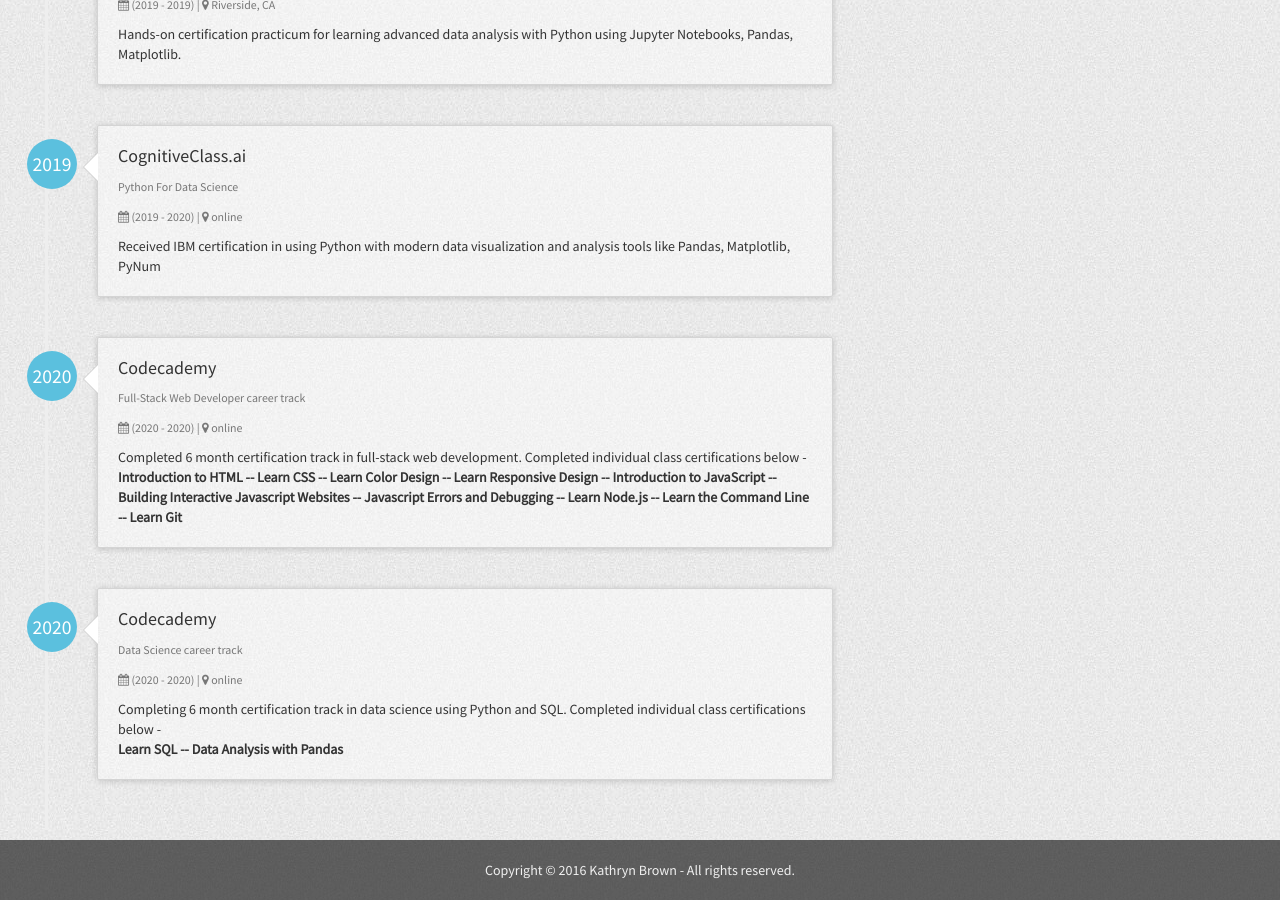
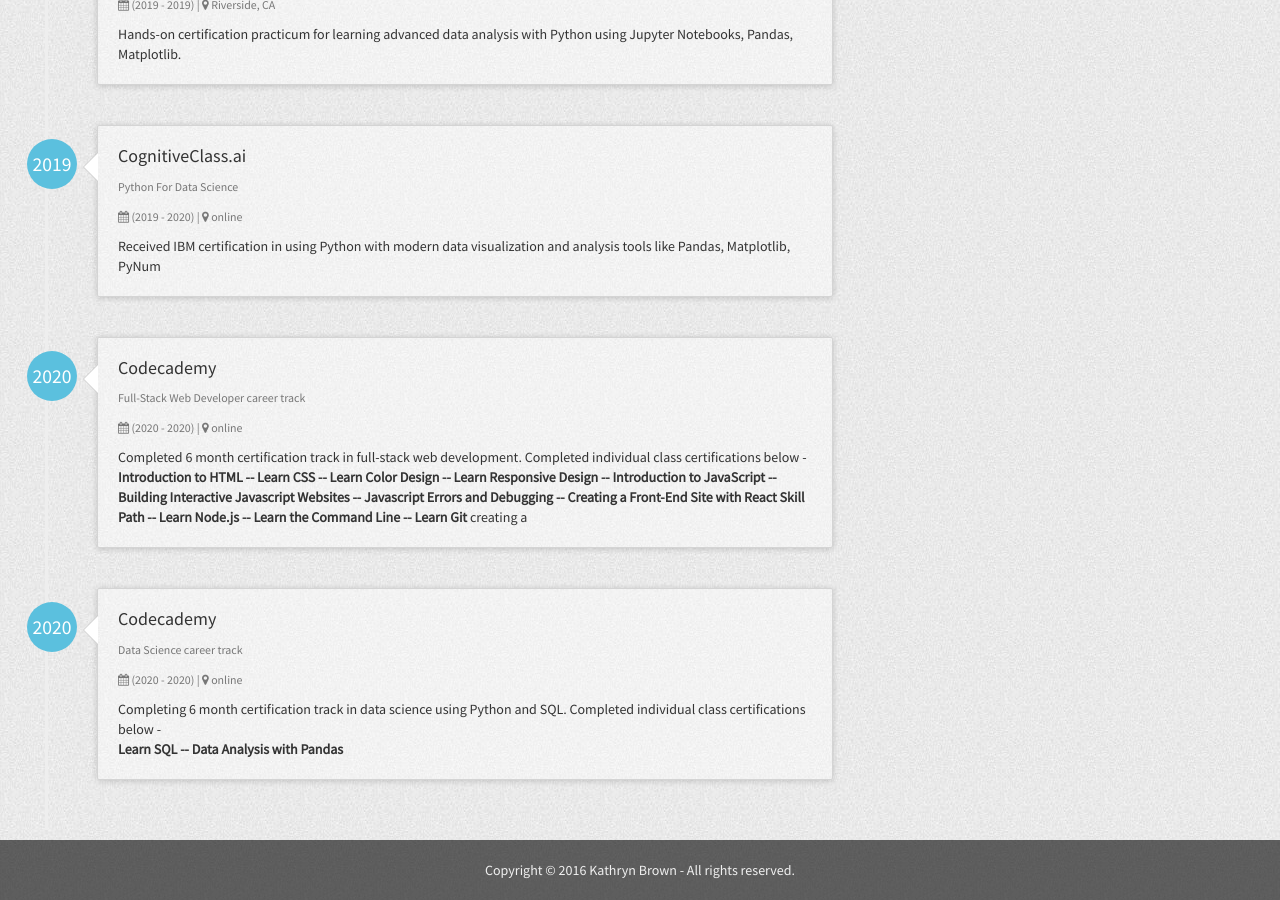
Before and after one commit to kb-code/resume, a Jekyll site: the page built from index.html, in a window 1280 px wide and 900 px high, scrolled down 1327 px. Built offline with Jekyll 4.4.1, drawn with Linux system fonts in a browser that asks for light colours; nearby versions of some CDN libraries.

Commit message:
update latest coursework

```diff
--- a/_config.yml
+++ b/_config.yml
@@ -77,7 +77,7 @@
       degree: Full-Stack Web Developer career track
       started: 2020
       duration: (2020 - 2020)
-      description: Completed 6 month certification track in full-stack web development. Completed individual class certifications below - <br> <strong>Introduction to HTML -- Learn CSS -- Learn Color Design -- Learn Responsive Design -- Introduction to JavaScript -- Building Interactive Javascript Websites -- Javascript Errors and Debugging -- Learn Node.js -- Learn the Command Line -- Learn Git</strong>
+      description: Completed 6 month certification track in full-stack web development. Completed individual class certifications below - <br> <strong>Introduction to HTML -- Learn CSS -- Learn Color Design -- Learn Responsive Design -- Introduction to JavaScript -- Building Interactive Javascript Websites -- Javascript Errors and Debugging -- Creating a Front-End Site with React Skill Path -- Learn Node.js -- Learn the Command Line -- Learn Git</strong> creating a
     - education5:
       organization: Codecademy
       location: online
```
